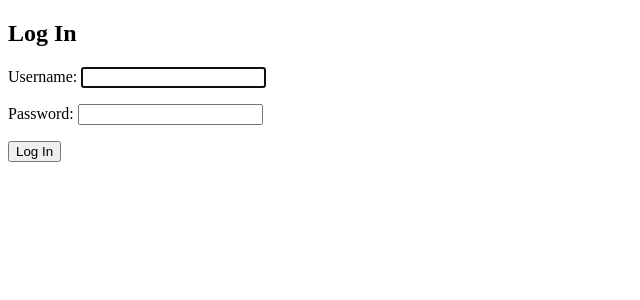
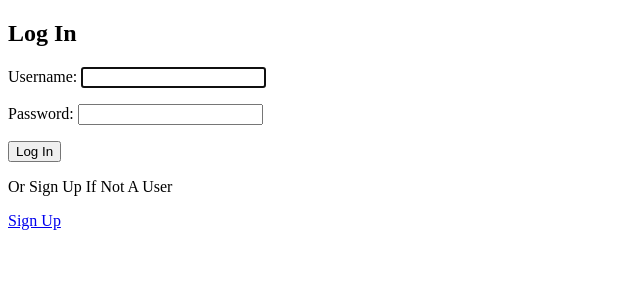
Before and after one commit to mjblaha22/AlumniApp, a Django app: page /accounts/login/ in a window 1280 px wide. Shown: the top 300 px of the page, without its empty margins (0-640 px from the left). Run offline with Django 3.2, Linux system fonts and the light colour scheme.

Commit message:
added sign up to login page

```diff
--- a/CP Alumni/templates/registration/login.html
+++ b/CP Alumni/templates/registration/login.html
@@ -9,5 +9,7 @@
   {% csrf_token %}
   {{ form.as_p }}
   <button type="submit">Log In</button>
+  <p>Or Sign Up If Not A User</p>
+  <a href="{% url 'signup' %}">Sign Up</a>
 </form>
 {% endblock %}
```
